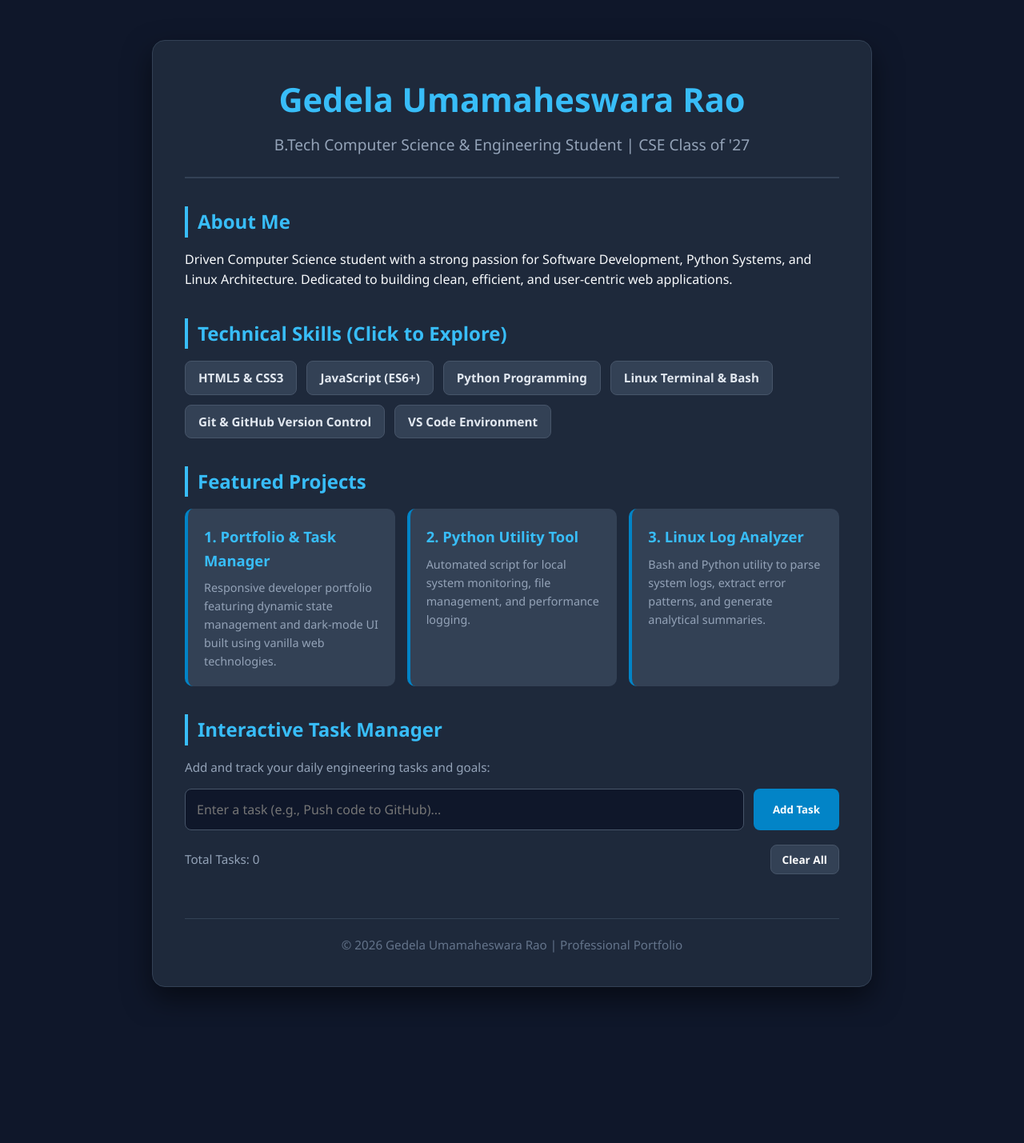
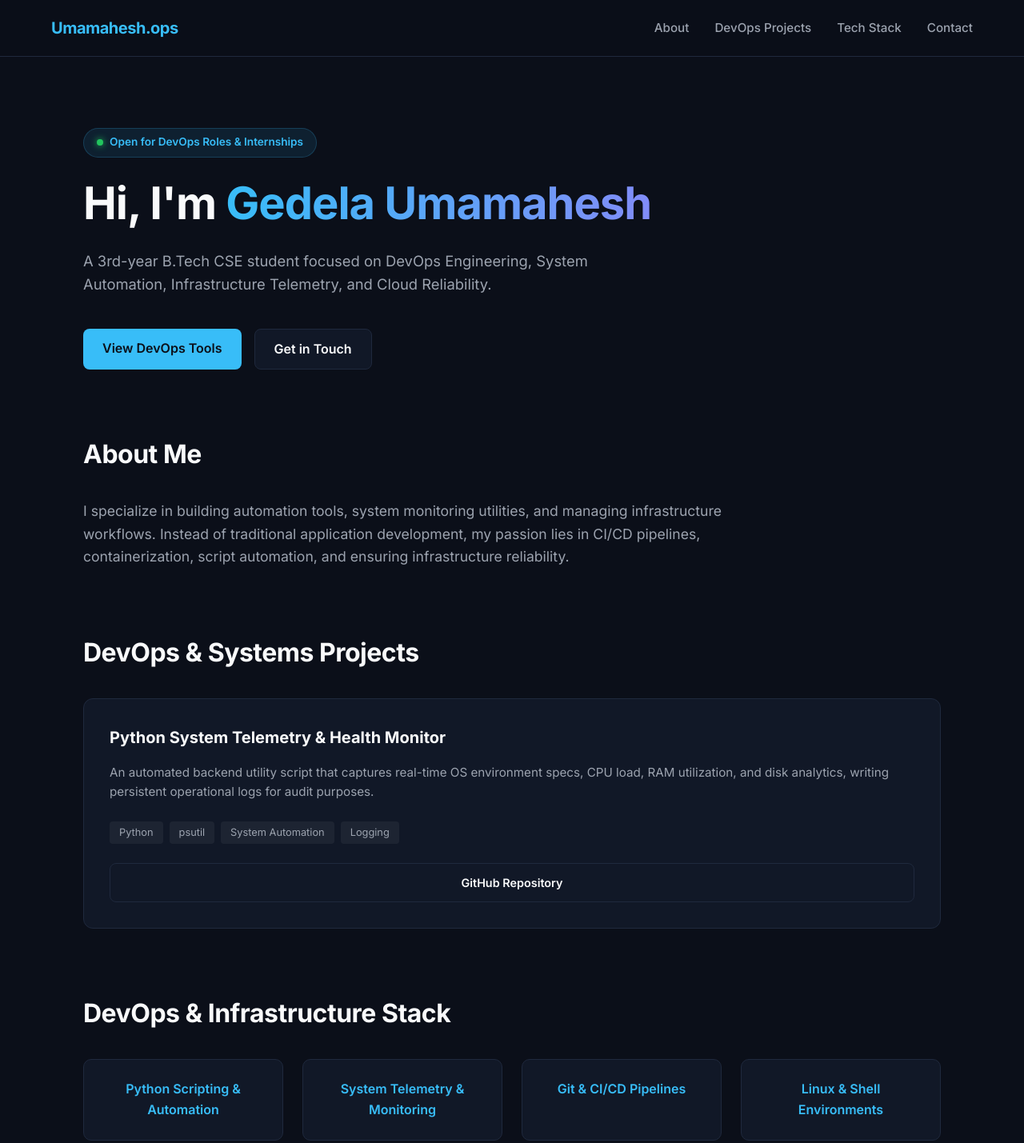
Before and after one commit to Gedela-Umamahesh/my-resume-projects, a plain HTML site: page portfolio-app/index.html in a window 1280 px wide. Shown: the top 1429 px of the page at 80% size. Before the commit the page ends 1284 px from the top, so only its background shows below. Drawn offline with Linux system fonts and the light colour scheme.

Commit message:
feat: Add pro-grade system telemetry monitor and DevOps portfolio

```diff
--- a/portfolio-app/index.html
+++ b/portfolio-app/index.html
@@ -3,156 +3,347 @@
 <head>
     <meta charset="UTF-8">
     <meta name="viewport" content="width=device-width, initial-scale=1.0">
-    <title>Gedela Umamaheswara Rao - Professional Portfolio</title>
+    <title>Gedela Umamahesh | DevOps & Systems Engineer</title>
+    <link href="https://fonts.googleapis.com/css2?family=Inter:wght@300;400;500;600;700&display=swap" rel="stylesheet">
     <style>
-        * { box-sizing: border-box; margin: 0; padding: 0; font-family: 'Segoe UI', Tahoma, Geneva, Verdana, sans-serif; }
-        body { background: #0f172a; color: #f8fafc; line-height: 1.6; padding: 20px; }
-        .container { max-width: 900px; margin: 30px auto; background: #1e293b; padding: 40px; border-radius: 16px; box-shadow: 0 15px 35px rgba(0,0,0,0.5); border: 1px solid #334155; }
-        header { text-align: center; margin-bottom: 35px; border-bottom: 2px solid #334155; padding-bottom: 25px; }
-        header h1 { color: #38bdf8; font-size: 2.6rem; margin-bottom: 8px; font-weight: 700; }
-        header p { color: #94a3b8; font-size: 1.2rem; }
-        .section { margin-bottom: 35px; }
-        .section h2 { color: #38bdf8; font-size: 1.5rem; margin-bottom: 15px; border-left: 4px solid #38bdf8; padding-left: 12px; }
-        .skills-list { display: flex; flex-wrap: wrap; gap: 12px; list-style: none; }
-        .skills-list li { background: #334155; color: #e2e8f0; padding: 8px 16px; border-radius: 8px; font-size: 0.95rem; font-weight: 600; cursor: pointer; transition: all 0.2s ease; border: 1px solid #475569; }
-        .skills-list li:hover { background: #0284c7; color: #fff; transform: translateY(-2px); border-color: #38bdf8; }
-        .projects-grid { display: grid; grid-template-columns: repeat(auto-fit, minmax(250px, 1fr)); gap: 15px; margin-top: 15px; }
-        .project-card { background: #334155; padding: 20px; border-radius: 10px; border-left: 4px solid #0284c7; transition: transform 0.2s; }
-        .project-card:hover { transform: translateY(-3px); }
-        .project-card h3 { color: #38bdf8; font-size: 1.15rem; margin-bottom: 8px; }
-        .project-card p { color: #94a3b8; font-size: 0.9rem; }
-        .task-box { display: flex; gap: 12px; margin-top: 15px; }
-        input[type="text"] { flex: 1; padding: 14px; background: #0f172a; border: 1px solid #475569; color: #fff; border-radius: 8px; font-size: 1rem; }
-        input[type="text"]:focus { outline: none; border-color: #38bdf8; box-shadow: 0 0 8px rgba(56, 189, 248, 0.3); }
-        button { padding: 14px 24px; background: #0284c7; color: white; border: none; border-radius: 8px; font-weight: bold; cursor: pointer; transition: background 0.2s; }
-        button:hover { background: #0ea5e9; }
-        .task-stats { display: flex; justify-content: space-between; align-items: center; margin-top: 18px; color: #94a3b8; font-size: 0.95rem; }
-        ul#taskList { list-style: none; margin-top: 15px; max-height: 280px; overflow-y: auto; }
-        ul#taskList li { background: #334155; margin-top: 10px; padding: 14px; border-radius: 8px; display: flex; justify-content: space-between; align-items: center; border: 1px solid #475569; }
-        ul#taskList li.completed span { text-decoration: line-through; color: #64748b; }
-        .task-actions { display: flex; gap: 10px; }
-        .done-btn { background: #10b981; padding: 8px 14px; font-size: 0.85rem; border-radius: 6px; }
-        .done-btn:hover { background: #059669; }
-        .delete-btn { background: #ef4444; padding: 8px 14px; font-size: 0.85rem; border-radius: 6px; }
-        .delete-btn:hover { background: #dc2626; }
-        footer { text-align: center; margin-top: 40px; color: #64748b; font-size: 0.95rem; border-top: 1px solid #334155; padding-top: 20px; }
+        :root {
+            --bg-color: #0b0f19;
+            --card-bg: #111827;
+            --border-color: #1f293d;
+            --accent: #38bdf8;
+            --text-main: #f9fafb;
+            --text-muted: #9ca3af;
+        }
+
+        * {
+            margin: 0;
+            padding: 0;
+            box-sizing: border-box;
+            font-family: 'Inter', sans-serif;
+            scroll-behavior: smooth;
+        }
+
+        body {
+            background-color: var(--bg-color);
+            color: var(--text-main);
+            line-height: 1.6;
+        }
+
+        /* Navbar */
+        nav {
+            position: fixed;
+            top: 0;
+            left: 0;
+            width: 100%;
+            background: rgba(11, 15, 25, 0.85);
+            backdrop-filter: blur(10px);
+            border-bottom: 1px solid var(--border-color);
+            display: flex;
+            justify-content: space-between;
+            align-items: center;
+            padding: 1.2rem 5%;
+            z-index: 1000;
+        }
+
+        .logo {
+            font-weight: 700;
+            font-size: 1.25rem;
+            color: var(--accent);
+            letter-spacing: -0.5px;
+        }
+
+        .nav-links {
+            list-style: none;
+            display: flex;
+            gap: 2rem;
+        }
+
+        .nav-links a {
+            text-decoration: none;
+            color: var(--text-muted);
+            font-size: 0.95rem;
+            font-weight: 500;
+            transition: color 0.2s;
+        }
+
+        .nav-links a:hover {
+            color: var(--accent);
+        }
+
+        /* Hero Section */
+        header {
+            padding: 10rem 5% 5rem 5%;
+            max-width: 1200px;
+            margin: 0 auto;
+            display: flex;
+            flex-direction: column;
+            gap: 1.5rem;
+        }
+
+        .badge {
+            display: inline-flex;
+            align-items: center;
+            gap: 0.5rem;
+            background: rgba(56, 189, 248, 0.1);
+            color: var(--accent);
+            padding: 0.4rem 1rem;
+            border-radius: 50px;
+            font-size: 0.85rem;
+            font-weight: 600;
+            width: fit-content;
+            border: 1px solid rgba(56, 189, 248, 0.2);
+        }
+
+        .badge span {
+            width: 8px;
+            height: 8px;
+            background: #22c55e;
+            border-radius: 50%;
+            box-shadow: 0 0 8px #22c55e;
+        }
+
+        header h1 {
+            font-size: 3.5rem;
+            font-weight: 700;
+            letter-spacing: -1px;
+            line-height: 1.2;
+        }
+
+        header h1 span {
+            background: linear-gradient(to right, #38bdf8, #818cf8);
+            -webkit-background-clip: text;
+            -webkit-text-fill-color: transparent;
+        }
+
+        header p {
+            font-size: 1.15rem;
+            color: var(--text-muted);
+            max-width: 650px;
+        }
+
+        .cta-buttons {
+            display: flex;
+            gap: 1rem;
+            margin-top: 1rem;
+        }
+
+        .btn {
+            padding: 0.75rem 1.5rem;
+            border-radius: 8px;
+            font-weight: 600;
+            text-decoration: none;
+            transition: all 0.2s;
+        }
+
+        .btn-primary {
+            background: var(--accent);
+            color: #0b0f19;
+        }
+
+        .btn-primary:hover {
+            background: #0ea5e9;
+        }
+
+        .btn-secondary {
+            background: var(--card-bg);
+            color: var(--text-main);
+            border: 1px solid var(--border-color);
+        }
+
+        .btn-secondary:hover {
+            border-color: var(--accent);
+        }
+
+        /* Main Container */
+        .container {
+            max-width: 1200px;
+            margin: 0 auto;
+            padding: 0 5% 5rem 5%;
+        }
+
+        section {
+            margin-bottom: 5rem;
+        }
+
+        section h2 {
+            font-size: 2rem;
+            margin-bottom: 2rem;
+            font-weight: 700;
+            letter-spacing: -0.5px;
+        }
+
+        /* Projects Grid */
+        .projects-grid {
+            display: grid;
+            grid-template-columns: repeat(auto-fit, minmax(320px, 1fr));
+            gap: 2rem;
+        }
+
+        .project-card {
+            background: var(--card-bg);
+            border: 1px solid var(--border-color);
+            border-radius: 12px;
+            padding: 2rem;
+            transition: transform 0.2s, border-color 0.2s;
+            display: flex;
+            flex-direction: column;
+            justify-content: space-between;
+        }
+
+        .project-card:hover {
+            transform: translateY(-5px);
+            border-color: rgba(56, 189, 248, 0.4);
+        }
+
+        .project-card h3 {
+            font-size: 1.25rem;
+            margin-bottom: 1rem;
+            color: var(--text-main);
+        }
+
+        .project-card p {
+            color: var(--text-muted);
+            font-size: 0.95rem;
+            margin-bottom: 1.5rem;
+        }
+
+        .tags {
+            display: flex;
+            gap: 0.5rem;
+            flex-wrap: wrap;
+            margin-bottom: 1.5rem;
+        }
+
+        .tag {
+            background: rgba(255, 255, 255, 0.05);
+            color: var(--text-muted);
+            padding: 0.25rem 0.75rem;
+            border-radius: 4px;
+            font-size: 0.8rem;
+        }
+
+        /* Skills Section */
+        .skills-grid {
+            display: grid;
+            grid-template-columns: repeat(auto-fit, minmax(220px, 1fr));
+            gap: 1.5rem;
+        }
+
+        .skill-box {
+            background: var(--card-bg);
+            border: 1px solid var(--border-color);
+            padding: 1.5rem;
+            border-radius: 10px;
+            text-align: center;
+            font-weight: 600;
+            color: var(--accent);
+        }
+
+        /* Contact Section */
+        .contact-box {
+            background: var(--card-bg);
+            border: 1px solid var(--border-color);
+            border-radius: 16px;
+            padding: 3rem;
+            text-align: center;
+            max-width: 700px;
+            margin: 0 auto;
+        }
+
+        .contact-box p {
+            color: var(--text-muted);
+            margin-bottom: 2rem;
+        }
+
+        footer {
+            text-align: center;
+            padding: 3rem;
+            border-top: 1px solid var(--border-color);
+            color: var(--text-muted);
+            font-size: 0.9rem;
+        }
     </style>
 </head>
 <body>
 
+    <!-- Navbar -->
+    <nav>
+        <div class="logo">Umamahesh.ops</div>
+        <ul class="nav-links">
+            <li><a href="#about">About</a></li>
+            <li><a href="#projects">DevOps Projects</a></li>
+            <li><a href="#skills">Tech Stack</a></li>
+            <li><a href="#contact">Contact</a></li>
+        </ul>
+    </nav>
+
+    <!-- Hero Section -->
+    <header>
+        <div class="badge">
+            <span></span> Open for DevOps Roles & Internships
+        </div>
+        <h1>Hi, I'm <span>Gedela Umamahesh</span></h1>
+        <p>A 3rd-year B.Tech CSE student focused on DevOps Engineering, System Automation, Infrastructure Telemetry, and Cloud Reliability.</p>
+        <div class="cta-buttons">
+            <a href="#projects" class="btn btn-primary">View DevOps Tools</a>
+            <a href="#contact" class="btn btn-secondary">Get in Touch</a>
+        </div>
+    </header>
+
     <div class="container">
-        <!-- Header / Profile Intro -->
-        <header>
-            <h1>Gedela Umamaheswara Rao</h1>
-            <p>B.Tech Computer Science & Engineering Student | CSE Class of '27</p>
-        </header>
+        <!-- About Section -->
+        <section id="about">
+            <h2>About Me</h2>
+            <p style="color: var(--text-muted); font-size: 1.1rem; max-width: 800px;">
+                I specialize in building automation tools, system monitoring utilities, and managing infrastructure workflows. Instead of traditional application development, my passion lies in CI/CD pipelines, containerization, script automation, and ensuring infrastructure reliability.
+            </p>
+        </section>
 
-        <!-- About Section -->
-        <div class="section">
-            <h2>About Me</h2>
-            <p>Driven Computer Science student with a strong passion for Software Development, Python Systems, and Linux Architecture. Dedicated to building clean, efficient, and user-centric web applications.</p>
-        </div>
-
-        <!-- Technical Skills Section (Interactive Clickable) -->
-        <div class="section">
-            <h2>Technical Skills (Click to Explore)</h2>
-            <ul class="skills-list">
-                <li onclick="showSkill('HTML5 & CSS3')">HTML5 & CSS3</li>
-                <li onclick="showSkill('JavaScript (ES6+)')">JavaScript (ES6+)</li>
-                <li onclick="showSkill('Python Programming')">Python Programming</li>
-                <li onclick="showSkill('Linux Terminal & Bash')">Linux Terminal & Bash</li>
-                <li onclick="showSkill('Git & GitHub')">Git & GitHub Version Control</li>
-                <li onclick="showSkill('VS Code Environment')">VS Code Environment</li>
-            </ul>
-        </div>
-
-        <!-- Featured Projects Section -->
-        <div class="section">
-            <h2>Featured Projects</h2>
+        <!-- Projects Section -->
+        <section id="projects">
+            <h2>DevOps & Systems Projects</h2>
             <div class="projects-grid">
                 <div class="project-card">
-                    <h3>1. Portfolio & Task Manager</h3>
-                    <p>Responsive developer portfolio featuring dynamic state management and dark-mode UI built using vanilla web technologies.</p>
-                </div>
-                <div class="project-card">
-                    <h3>2. Python Utility Tool</h3>
-                    <p>Automated script for local system monitoring, file management, and performance logging.</p>
-                </div>
-                <div class="project-card">
-                    <h3>3. Linux Log Analyzer</h3>
-                    <p>Bash and Python utility to parse system logs, extract error patterns, and generate analytical summaries.</p>
+                    <div>
+                        <h3>Python System Telemetry & Health Monitor</h3>
+                        <p>An automated backend utility script that captures real-time OS environment specs, CPU load, RAM utilization, and disk analytics, writing persistent operational logs for audit purposes.</p>
+                        <div class="tags">
+                            <span class="tag">Python</span>
+                            <span class="tag">psutil</span>
+                            <span class="tag">System Automation</span>
+                            <span class="tag">Logging</span>
+                        </div>
+                    </div>
+                    <a href="https://github.com/Gedela-Umamahesh" target="_blank" class="btn btn-secondary" style="text-align: center; font-size: 0.9rem;">GitHub Repository</a>
                 </div>
             </div>
-        </div>
+        </section>
 
-        <!-- Interactive Task Manager Section -->
-        <div class="section">
-            <h2>Interactive Task Manager</h2>
-            <p style="color: #94a3b8; font-size: 0.95rem;">Add and track your daily engineering tasks and goals:</p>
-            <div class="task-box">
-                <input type="text" id="taskInput" placeholder="Enter a task (e.g., Push code to GitHub)...">
-                <button onclick="addTask()">Add Task</button>
+        <!-- Skills Section -->
+        <section id="skills">
+            <h2>DevOps & Infrastructure Stack</h2>
+            <div class="skills-grid">
+                <div class="skill-box">Python Scripting & Automation</div>
+                <div class="skill-box">System Telemetry & Monitoring</div>
+                <div class="skill-box">Git & CI/CD Pipelines</div>
+                <div class="skill-box">Linux & Shell Environments</div>
             </div>
+        </section>
 
-            <div class="task-stats">
-                <span id="taskCount">Total Tasks: 0</span>
-                <button onclick="clearAllTasks()" style="background: #334155; padding: 8px 14px; font-size: 0.85rem; border: 1px solid #475569;">Clear All</button>
+        <!-- Contact Section -->
+        <section id="contact">
+            <div class="contact-box">
+                <h2>Let's Collaborate</h2>
+                <p>Looking for someone skilled in infrastructure automation, system scripts, and DevOps practices? Let's connect.</p>
+                <a href="mailto:gedelaumamahesh@gmail.com" class="btn btn-primary">Say Hello</a>
             </div>
-
-            <ul id="taskList"></ul>
-        </div>
-
-        <footer>
-            <p>&copy; 2026 Gedela Umamaheswara Rao | Professional Portfolio</p>
-        </footer>
+        </section>
     </div>
 
-    <script>
-        function showSkill(skillName) {
-            alert("Skill Selected: " + skillName + " - Core competency in my technical stack!");
-        }
-
-        function updateCount() {
-            let total = document.querySelectorAll('#taskList li').length;
-            document.getElementById('taskCount').innerText = `Total Tasks: ${total}`;
-        }
-
-        function addTask() {
-            let input = document.getElementById('taskInput');
-            let taskText = input.value.trim();
-            if (taskText === '') return;
-
-            let ul = document.getElementById('taskList');
-            let li = document.createElement('li');
-
-            li.innerHTML = `
-                <span>${taskText}</span>
-                <div class="task-actions">
-                    <button class="done-btn" onclick="toggleDone(this)">Done</button>
-                    <button class="delete-btn" onclick="deleteTask(this)">Delete</button>
-                </div>
-            `;
-            ul.appendChild(li);
-            input.value = '';
-            updateCount();
-        }
-
-        function toggleDone(btn) {
-            let li = btn.closest('li');
-            li.classList.toggle('completed');
-        }
-
-        function deleteTask(btn) {
-            let li = btn.closest('li');
-            li.remove();
-            updateCount();
-        }
-
-        function clearAllTasks() {
-            document.getElementById('taskList').innerHTML = '';
-            updateCount();
-        }
-    </script>
+    <!-- Footer -->
+    <footer>
+        <p>© 2026 Gedela Umamahesh. Powered by Automation & Reliability.</p>
+    </footer>
 
 </body>
 </html>
```
Also changed, not shown: 2 other files.
